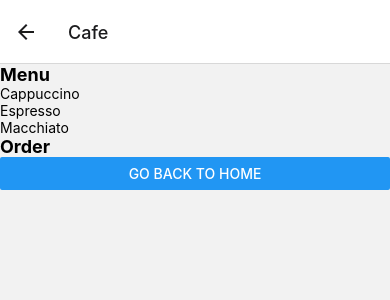
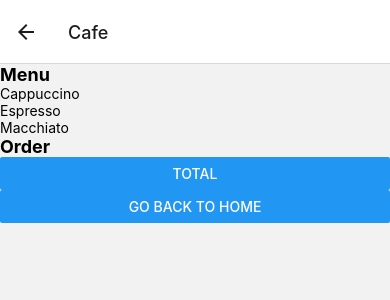
Before and after one commit to JSmooVE3990/AwesomeProject, a React Native app: screen /Cafe in a window 390 px wide. Shown: the top 300 px of the page. Built offline with nearby package versions, Linux system fonts and the light colour scheme.

Commit message:
Added total value.

```diff
--- a/src/Cafe.tsx
+++ b/src/Cafe.tsx
@@ -26,21 +26,29 @@ const coffees: Coffee[] = [
 
 const Cafe = ({ navigation }: { navigation: CafeScreenNavigationProp }) => {
   const [order, setOrder] = useState<Order>({ orderCoffees: [] });
+  const [total, setTotal] = useState<number>();
+
   const menu: Menu = { menuCoffees: coffees };
+
   const onClickMenuHandler = (coffee: Coffee) => {
     setOrder((prevOrder) => ({
       orderCoffees: [...prevOrder.orderCoffees, coffee],
     }));
   };
-  console.log('Menu:', menu.menuCoffees);
-  console.log('Order:', order.orderCoffees);    return(
+
+  const calculateTotal = (): number => {
+    let total = order.orderCoffees.reduce((total, coffee) => total + coffee.cost, 0);
+    setTotal(total);
+    return order.orderCoffees.reduce((total, coffee) => total + coffee.cost, 0);
+  };
+
+  return(
     <View>
         {/* First Scrollable List (Menu) */}
       <View>
         <Text style={{ fontSize: 18, fontWeight: 'bold' }}>Menu</Text>
         <FlatList
           data={menu.menuCoffees}
-          keyExtractor={(item) => item.id}
           renderItem={({ item }) => {
             console.log(item)
             return(
@@ -65,6 +73,11 @@ const Cafe = ({ navigation }: { navigation: CafeScreenNavigationProp }) => {
         />
       </View>
       <Button
+        title="Total"
+        onPress={() => calculateTotal()}
+      />
+      <Text>{total}</Text>
+      <Button
         title="Go back to Home"
         onPress={() => navigation.navigate('Home')}
       />
```
